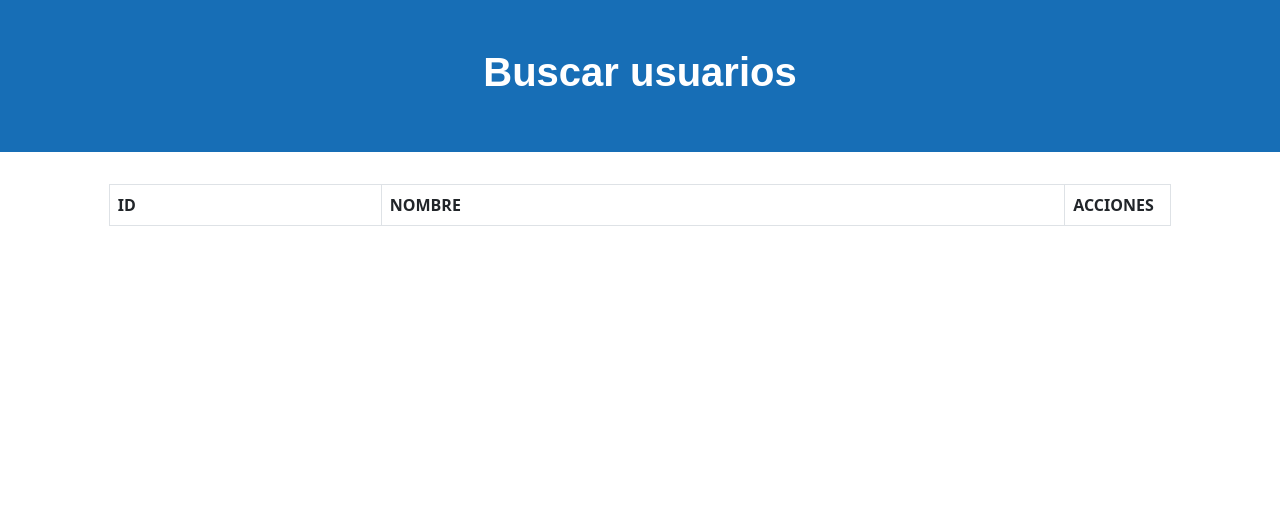
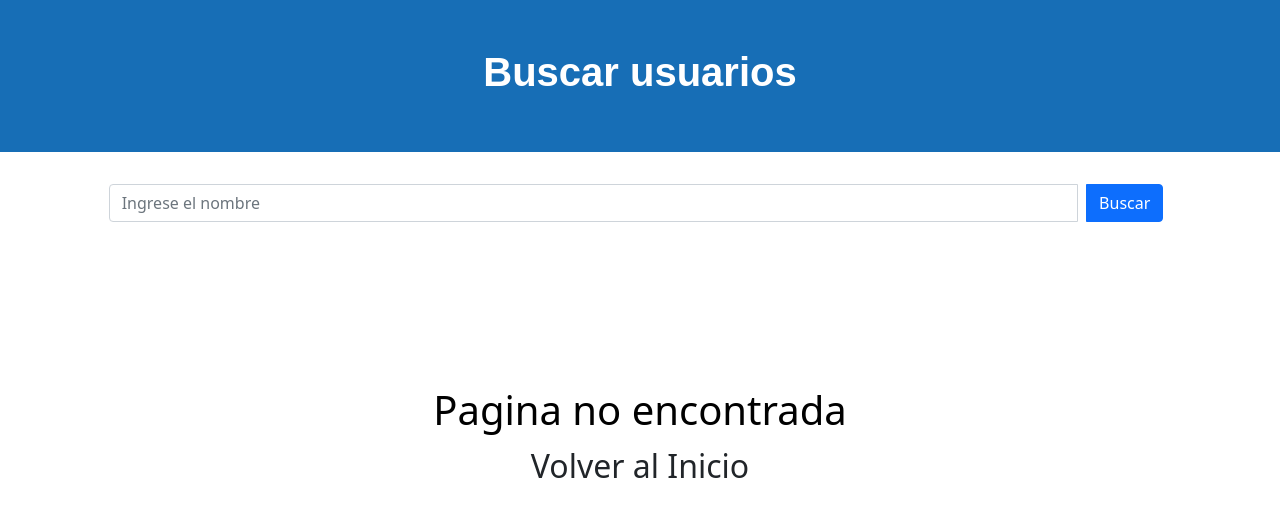
Before and after one commit to brian-dg/M-.challenge, a React (Create React App) app: page /usuarios in a window 1280 px wide. Shown: the top 516 px of the page. Built offline with nearby package versions, Linux system fonts and the light colour scheme.

Commit message:
version final

```diff
--- a/src/App.js
+++ b/src/App.js
@@ -1,6 +1,5 @@
 import React from "react";
 import "./App.css";
-import Formulario from "./components/Formulario";
 import Home from "./components/Home";
 import Header from './components/Header';
 import ListUsers from "./components/ListUsers";
@@ -9,13 +8,14 @@ import NotFoundPage from "./components/NotFoundPage";
 import { UsersProvider } from "./context/UsersProvider";
 import { BrowserRouter as Router, Route, Routes } from "react-router-dom";
 
+
 function App() {
   return (
     <Router>
       <UsersProvider>
         <Header />
         <Routes>
-          <Route path="/" element={<Formulario />}/>
+          <Route path="/" element={<Home/>}/>
           <Route path="usuarios" element={<ListUsers />} />
           <Route exact path="/usuario/:userLogin" element={<UserDetails />} />
           <Route path="*" element={<NotFoundPage />} />
--- a/src/components/Formulario.js
+++ b/src/components/Formulario.js
@@ -1,5 +1,4 @@
 import { useState } from "react";
-import Home from "./Home";
 import { useNavigate } from "react-router-dom";
 import { Button, InputGroup, Form, Row, Col, Alert } from "react-bootstrap";
 import useUsers from "../hooks/useUser";
@@ -7,7 +6,7 @@ import useUsers from "../hooks/useUser";
 
 const Formulario = () => {
   const [search, setSearch] = useState({
-    nombre: "",
+    nombre: ""
   });
   const [alert, setAlert] = useState("");
   const { obteniendoUsers } = useUsers();
@@ -40,7 +39,7 @@ const Formulario = () => {
         )}
         <Row className="row justify-content-center">
           <Col md={10}>
-            <InputGroup className="mb-3">
+            <InputGroup className="mb-3 ">
               <Form.Control
                 id="nombre"
                 type="text"
@@ -67,7 +66,7 @@ const Formulario = () => {
         </Row>
       </Form>
 
-      <Home/>
+
     </>
   );
 };
--- a/src/components/Header.js
+++ b/src/components/Header.js
@@ -1,15 +1,18 @@
 import React from "react";
+import Formulario from "./Formulario";
 import {Link} from 'react-router-dom';
 const Header = () => {
 return(
     <>
-    <Link to={`/`}  style={{ textDecoration: 'none' }}>
+
+    <Link to="/"  style={{ textDecoration: 'none' }}>
        <header className="py-5">
             <h1>
                 Buscar usuarios
             </h1>
         </header>
         </Link>
+        <Formulario />
     </>
 )
 
--- a/src/components/Home.js
+++ b/src/components/Home.js
@@ -1,13 +1,16 @@
 import React from "react";
-
 import { ImArrowUp } from "react-icons/im";
 
 function Home() {
   return (
+    <>
+
     <div className="home">
       <ImArrowUp style={{ color: "#176eb6", fontSize: "65px" }} />
       <h2 className="pt-4">Ingrese un valor para comenzar.</h2>
     </div>
+    </>
+
   );
 }
 
--- a/src/components/ListUsers.js
+++ b/src/components/ListUsers.js
@@ -1,12 +1,15 @@
 import useUsers from "../hooks/useUser";
-import Formulario from "./Formulario";
+import Header from "./Header";
+import NotFoundPage from "./NotFoundPage";
 import Users from "./Users";
 
 const ListUsers = () => {
     const {users} = useUsers();
-
+   console.log(users)
     return(
         <>
+
+      {users.length === 0 ? <NotFoundPage/> :
         <div className="row justify-content-center">
             <div className="col-10">
             <table className="table table-responsive table-bordered table-hover ">
@@ -29,6 +32,7 @@ const ListUsers = () => {
             </table>
             </div>
         </div>
+    }
     </>
     )
 }
--- a/src/context/UsersProvider.js
+++ b/src/context/UsersProvider.js
@@ -9,9 +9,9 @@ const UsersProvider = ({children}) => {
         try {
             const url =  `https://api.github.com/search/users?q=${datos}`
             const { data } = await axios(url);
+            console.log(data)
+            setUsers(data.items)
 
-            setUsers(data.items)
-            console.log(users)
         }catch(error){
             console.log(error)
         }
```
